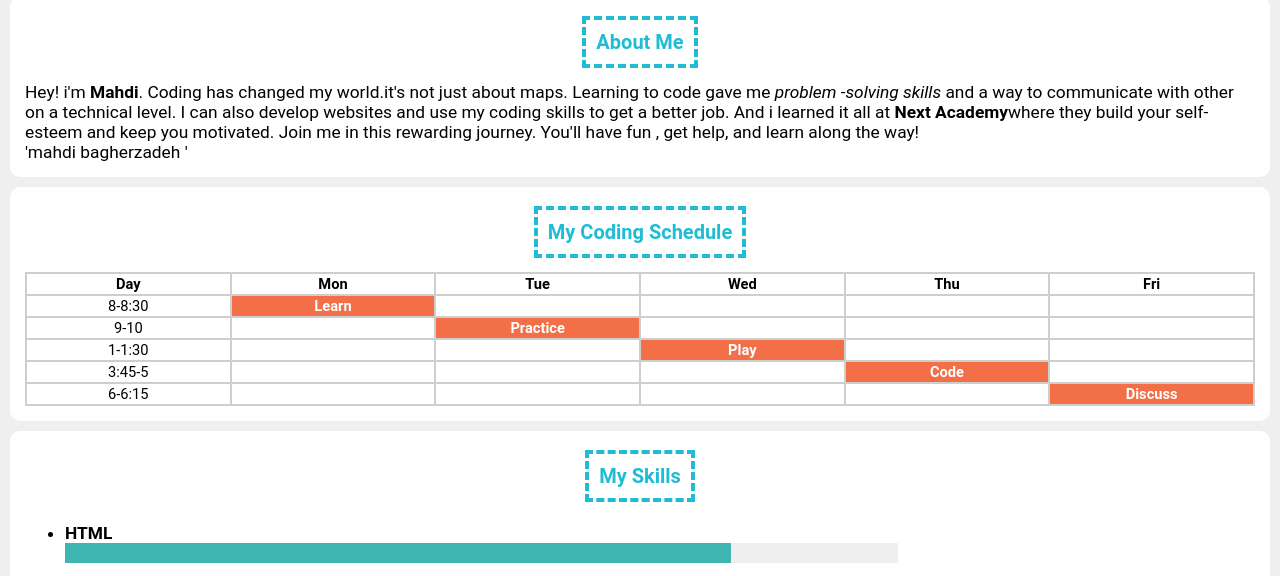
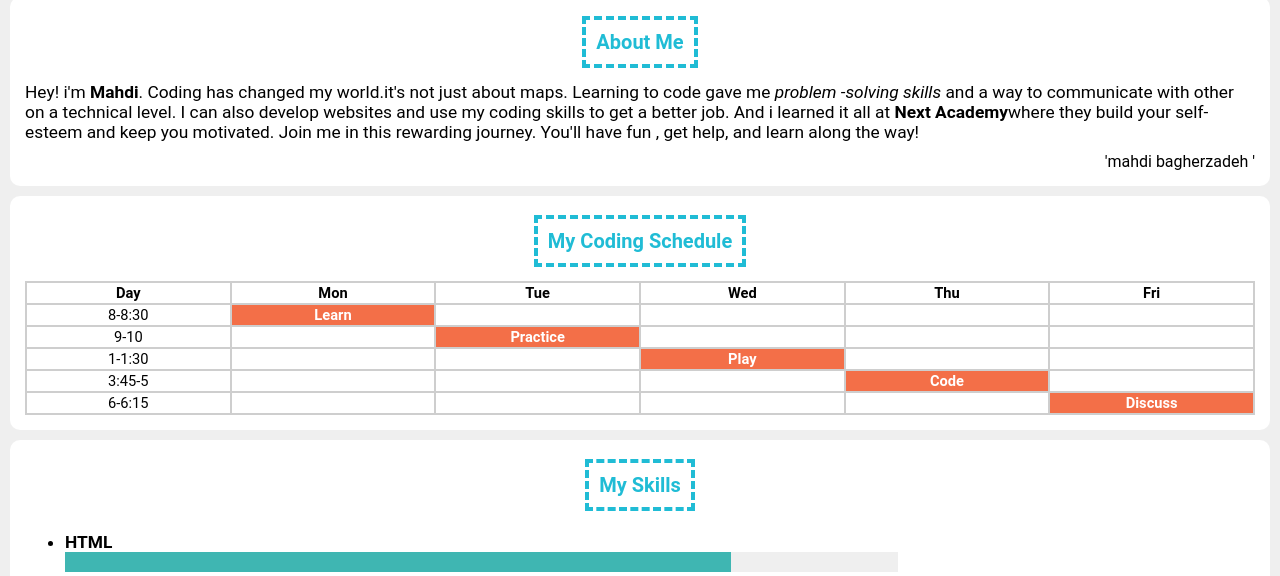
Before and after one commit to matt123890/About-Mahdi, a plain HTML site: page index.html in a window 1280 px wide. Shown: the part 234-810 px from the top of the page. Drawn offline with Linux system fonts and the light colour scheme.

Commit message:
Update index.html

```diff
--- a/index.html
+++ b/index.html
@@ -21,7 +21,7 @@
 			Learning to code gave me <i>problem -solving skills</i> and a way to communicate with other on a technical level. I can also develop websites and use my coding skills to get a better job. And i learned it all at <strong>Next Academy</strong>where they build your self-esteem and keep you motivated. Join me in this rewarding journey.
 			You'll have fun , get help, and learn along the way!
 		</p>
-		<p class="quate">'mahdi bagherzadeh '</p>
+		<p class="quote">'mahdi bagherzadeh '</p>
 	</div>
 	<!-- About Me Section Start -->
 
```
